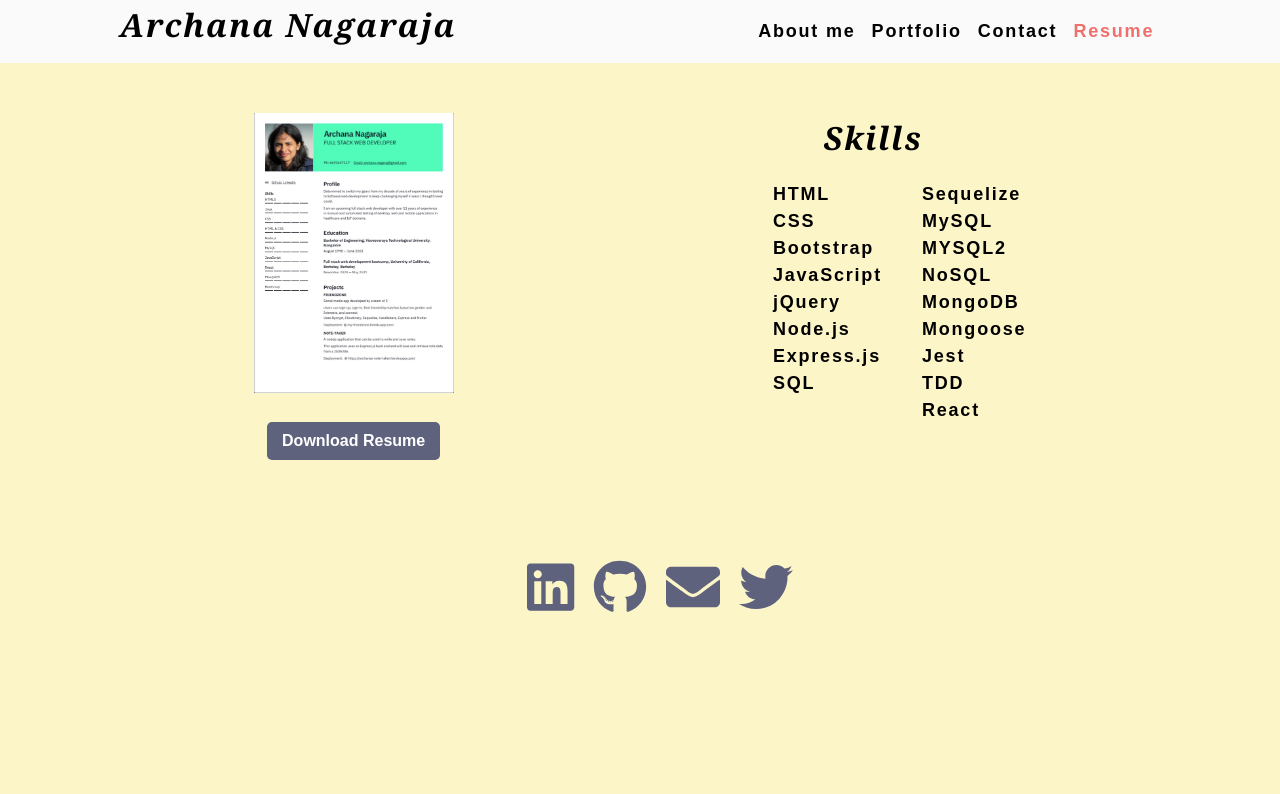
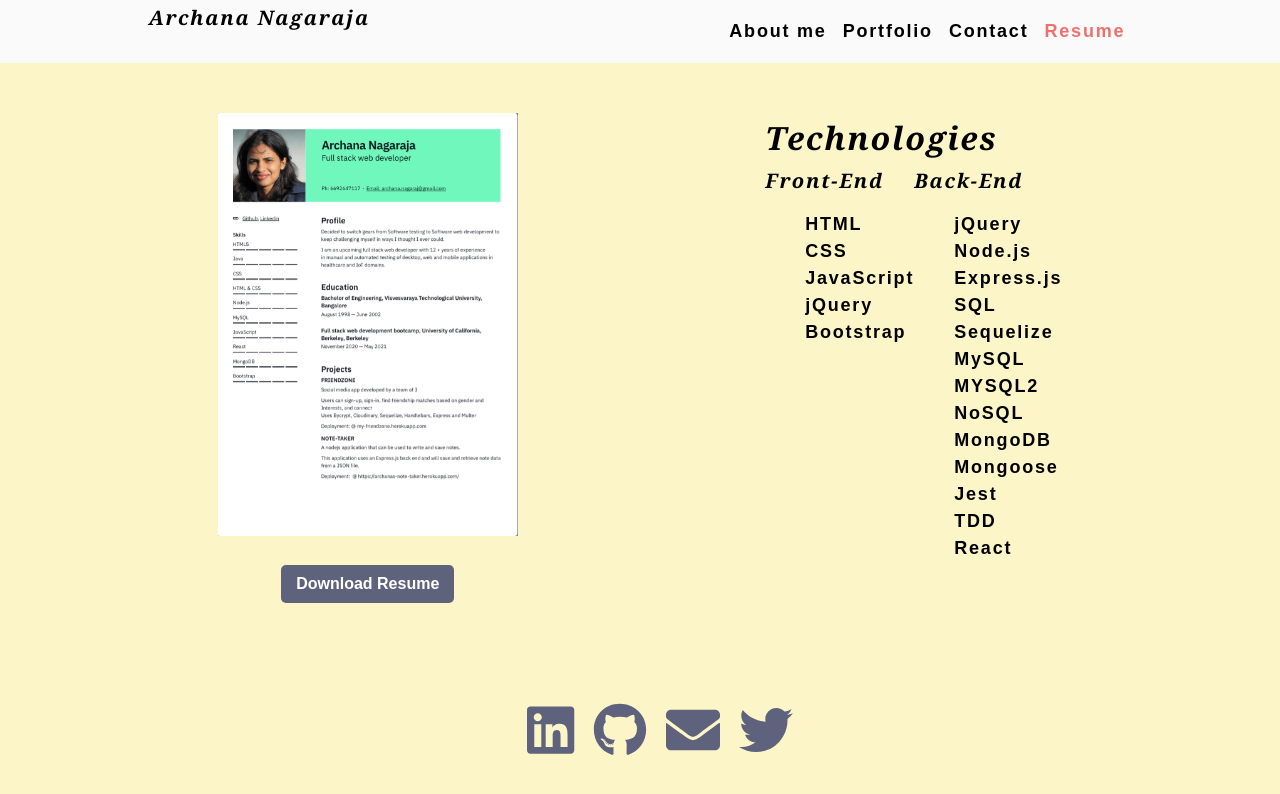
Before and after one commit to archana-nagaraj/react-portfolio, a React (Create React App) app: page / in a window 1280 px wide. Both pictures are taken after a click on the item "Resume". Shown: the top 794 px of the page. Built offline with nearby package versions, Linux system fonts and the light colour scheme.

Commit message:
fixed styling for resume

```diff
--- a/src/components/Resume/index.js
+++ b/src/components/Resume/index.js
@@ -2,17 +2,18 @@ import React from "react";
 import ResumeDownload from "../../assets/Archana_Nagaraja_Resume.pdf";
 
 function Resume({ tabs }) {
-  const skills1 = [
+  const frontend = [
     "HTML",
     "CSS",
-    "Bootstrap",
     "JavaScript",
+    "jQuery",
+    "Bootstrap"
+  ];
+  const backend = [
     "jQuery",
     "Node.js",
     "Express.js",
     "SQL",
-  ];
-  const skills2 = [
     "Sequelize",
     "MySQL",
     "MYSQL2",
@@ -21,7 +22,7 @@ function Resume({ tabs }) {
     "Mongoose",
     "Jest",
     "TDD",
-    "React",
+    "React"
   ];
 
   return (
@@ -36,9 +37,9 @@ function Resume({ tabs }) {
         }}
       >
         <img
-          src={require(`../../assets/Resume-Screenshot.jpg`).default}
+          src={require(`../../assets/resume_Snapshot.png`).default}
           alt="resume"
-          style={{ width: "200px" }}
+          style={{ width: "300px" }}
         />
         <br />
         <a
@@ -52,18 +53,24 @@ function Resume({ tabs }) {
       </div>
 
       <div>
-        <h2 style={{paddingLeft: "20%"}}>Skills</h2>
+        <h1>Technologies</h1>
         <div style= {{display: "flex"}}>
-          <ul style={{marginLeft: "0px", paddingLeft: "0px"}}>
-            {skills1.map((skills) => (
+        <div>
+        <h2>Front-End</h2>
+          <ul>
+            {frontend.map((skills) => (
               <li>{skills}</li>
             ))}
           </ul>
+          </div>
+          <div>
+          <h2>Back-End</h2>
           <ul>
-            {skills2.map((skills) => (
+            {backend.map((skills) => (
               <li>{skills}</li>
             ))}
           </ul>
+        </div>
         </div>
       </div>
     </div>
--- a/src/index.css
+++ b/src/index.css
@@ -58,11 +58,11 @@ h6 {
 }
 
 h1 {
-  font-size: 2.25rem;
+  font-size: 2.00rem;
 }
 
 h2 {
-  font-size: 2rem;
+  font-size: 1.25rem;
 }
 
 h3 {
```
Also changed, not shown: src/assets/resume_Snapshot.png (added).
